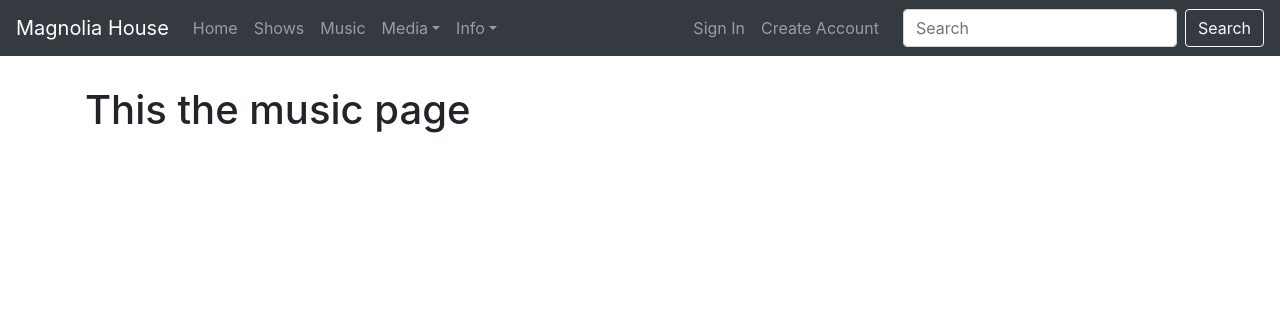
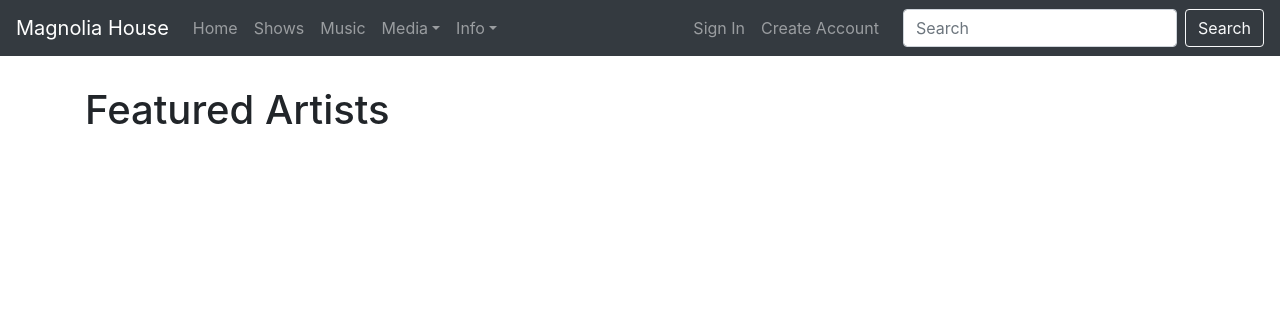
Before and after one commit to PatrickEGorman/MagnoliaHouseShows, a Django app: page /music/ in a window 1280 px wide. Shown: the top 316 px of the page. Run offline with Django 3.2, Linux system fonts and the light colour scheme; data that the repository does not hold is empty; style sheets or scripts are compiled from the project's sources; some libraries are stand-ins or nearby versions.

Commit message:
Working on other views

```diff
--- a/home/templates/home.html
+++ b/home/templates/home.html
@@ -4,7 +4,7 @@
 
 {% block content %}
 
-    <h1>This the home page</h1>
+    <h1>Upcoming Shows</h1>
     <div class="mt-3" id="react_container"></div>
 
     {% load staticfiles %}
--- a/music/templates/music.html
+++ b/music/templates/music.html
@@ -4,6 +4,10 @@
 
 {% block content %}
 
-    <h1>This the music page</h1>
+    <h1>Featured Artists</h1>
 
+    <div class="mt-3" id="react_container"></div>
+
+    {% load staticfiles %}
+    <script src={% static '/dist/music_page.js' %}></script>
 {% endblock %}
--- a/music/urls.py
+++ b/music/urls.py
@@ -1,8 +1,9 @@
 from django.urls import path
-from .views import music, view_album, view_band
+from .views import music, view_album, view_band, get_artist_list
 
 urlpatterns = [
     path('', music),
     path('view_album', view_album),
     path('view_band', view_band),
+    path('artist_list', get_artist_list)
 ]
--- a/music/views.py
+++ b/music/views.py
@@ -1,4 +1,7 @@
+from django.http import JsonResponse
 from django.shortcuts import render
+from .models import Artist
+from .serializers import ArtistSerializer
 
 
 def music(request):
@@ -11,3 +14,12 @@ def view_album(request):
 
 def view_band(request):
     return render(request, 'view_band.html', {})
+
+
+def get_artist_list(request):
+    num_artists = 10
+    if request.GET.get('num_artists'):
+        num_artists = request.GET.get('num_artists')
+    artist_list = Artist.objects.all()[:num_artists]
+    serializer = ArtistSerializer(artist_list, many=True)
+    return JsonResponse(serializer.data, safe=False)
--- a/static/javascript/home/home.js
+++ b/static/javascript/home/home.js
@@ -5,6 +5,5 @@ import $ from 'jquery'
 
 
 $.get('/shows/list_shows', function(data){
-    console.log(data);
     ReactDOM.render(<ShowList showData={data}/>, document.getElementById('react_container'));
 });
--- a/static/javascript/music/artists_react.js
+++ b/static/javascript/music/artists_react.js
@@ -15,9 +15,20 @@ class Artist extends React.Component{
             link=<a href={this.props.data.youtube}>Youtube</a>;
         }
         return (
-            <div>
-                {this.props.data.name}~{this.props.data.hometown}~{link}~{this.props.data.description}
-                <hr/>
+            <div className="row">
+                <div className={'col-md-4'}>
+                    {this.props.data.name}
+                </div>
+                <div className={'col-md-4'}>
+                    {this.props.data.hometown}
+                </div>
+                <div className={'col-md-4'}>
+                    {link}
+                </div>
+                <div className={'col-md-12'}>
+                    {this.props.data.description}
+                    <hr/>
+                </div>
             </div>
         )
     }
@@ -35,7 +46,7 @@ export class ArtistList extends React.Component{
             i++;
         }
         return(
-            <div>
+            <div className='container'>
                 {contents}
             </div>
         )
--- /dev/null
+++ b/static/javascript/music/music_page.js
@@ -0,0 +1,10 @@
+import {ArtistList} from './artists_react'
+import React from 'react'
+import ReactDOM from 'react-dom'
+import $ from 'jquery'
+
+
+$.get('/music/artist_list', function(data){
+    console.log(data);
+    ReactDOM.render(<ArtistList artistData={data}/>, document.getElementById('react_container'));
+});
--- a/static/javascript/shows/shows_react.js
+++ b/static/javascript/shows/shows_react.js
@@ -28,6 +28,7 @@ class Show extends React.Component{
                 <div className={'col-xs-12 col-sm-5'}>
                     <h3>${this.props.data.suggested_donation} Suggested Donation</h3>
                     {link}
+                    <hr/>
                     {this.props.data.description}
                 </div>
             </div>
--- a/webpack.config.js
+++ b/webpack.config.js
@@ -6,7 +6,8 @@ module.exports = {
     entry: {
         base: './static/javascript/base.js',
         accounts: './static/javascript/accounts/accounts.js',
-        home: './static/javascript/home/home.js'
+        home: './static/javascript/home/home.js',
+        music_page: './static/javascript/music/music_page.js'
     },
     output: {
         path: path.join(__dirname,'static', 'dist'),
```
